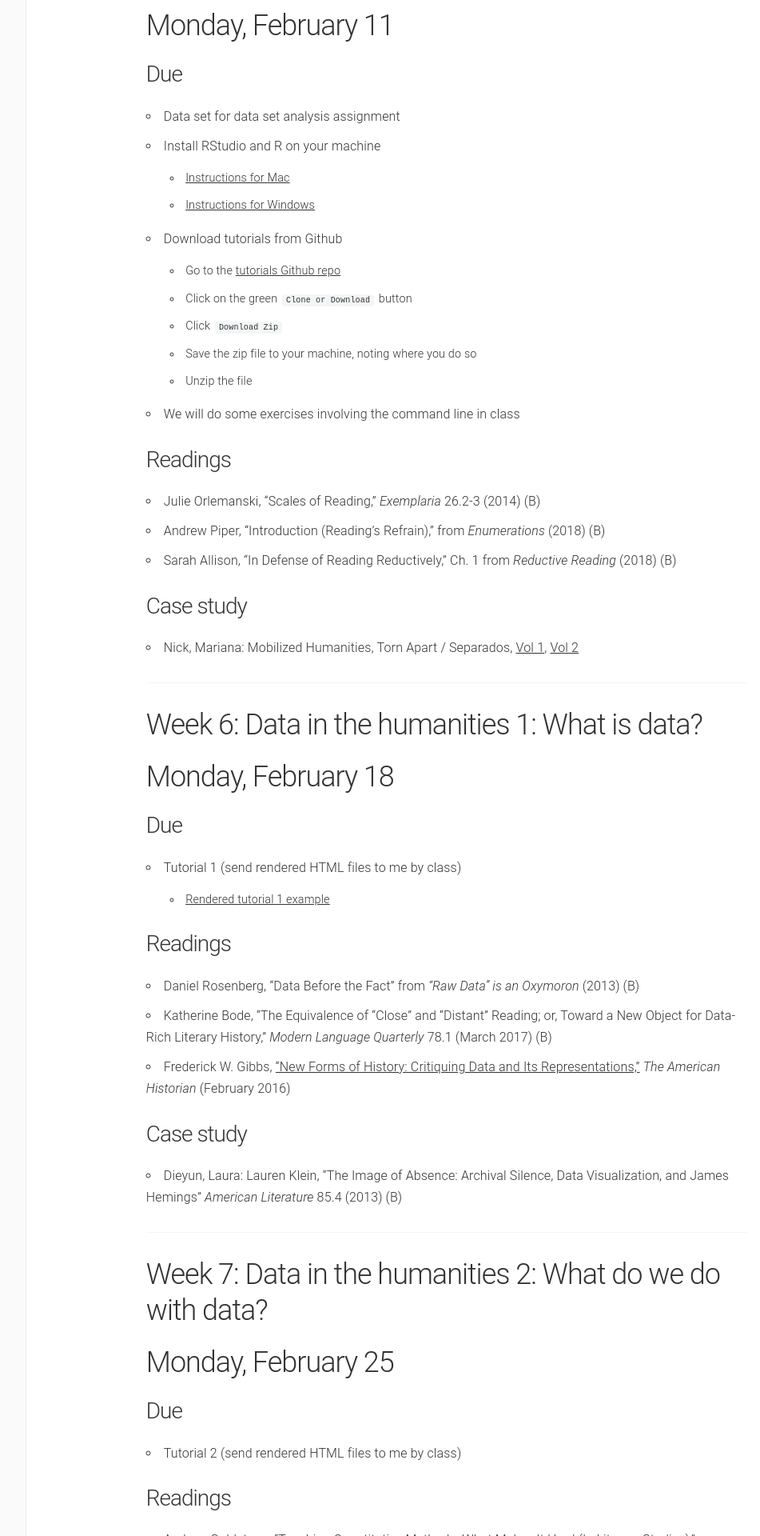
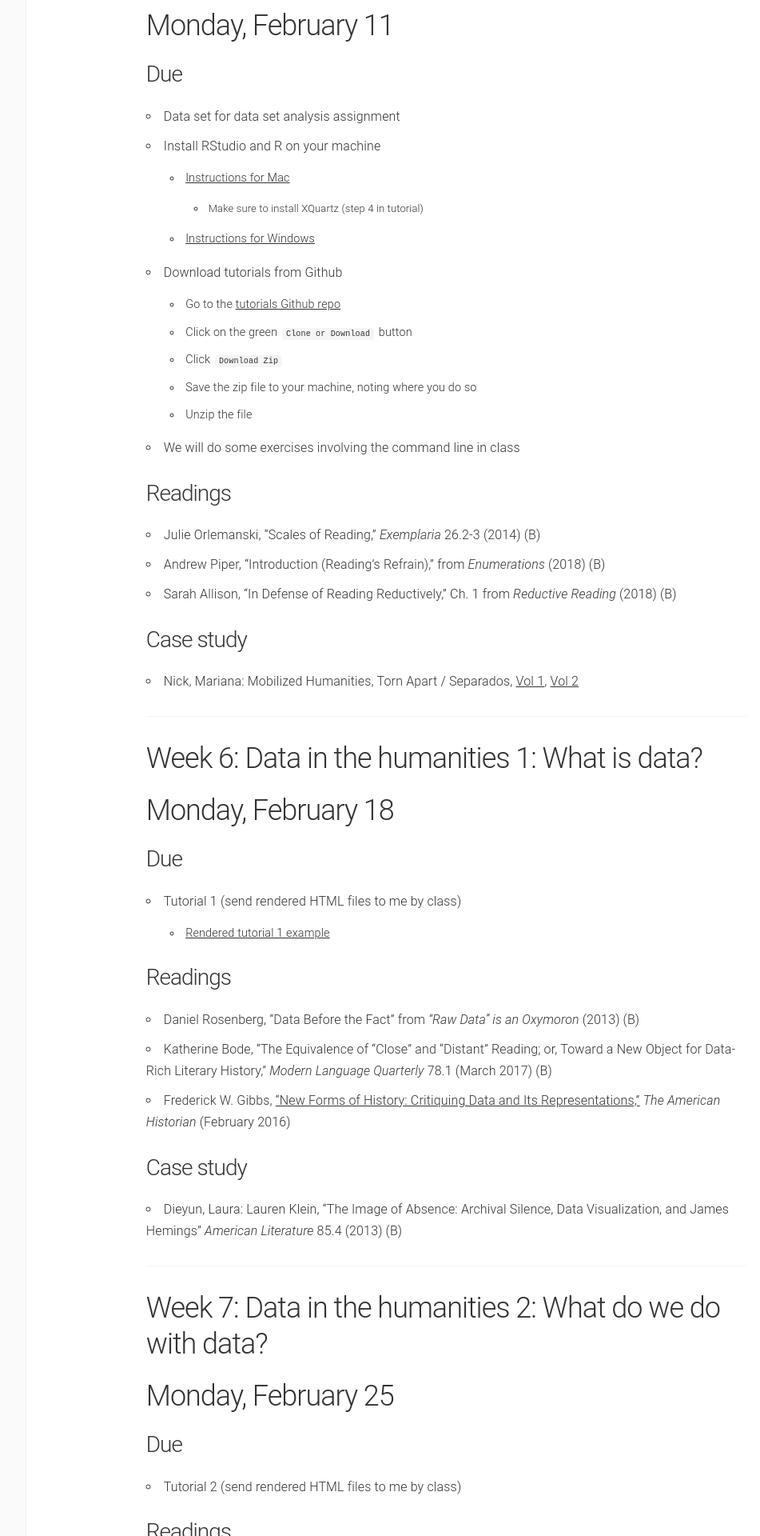
Before and after one commit to lcthomas/eng682s19, a Jekyll site: the page built from schedule.md, in a window 1280 px wide. Shown: the part 2633-4553 px from the top of the page at 80% size, without its empty margins (180-1131 px from the left). Built offline with Jekyll 4.4.1, drawn with Linux system fonts in a browser that asks for light colours.

Commit message:
XQuartz update

```diff
--- a/schedule.md
+++ b/schedule.md
@@ -69,6 +69,7 @@ _The Administration of DH_
 * Data set for data set analysis assignment
 * Install RStudio and R on your machine
   - [Instructions for Mac](https://medium.com/@GalarnykMichael/install-r-and-rstudio-on-mac-e911606ce4f4)
+    - Make sure to install XQuartz (step 4 in tutorial)
   - [Instructions for Windows](https://medium.com/@GalarnykMichael/install-r-and-rstudio-on-windows-5f503f708027)
 * Download tutorials from Github
   - Go to the [tutorials Github repo](https://github.com/lcthomas/eng682s19-tutorials)
```
